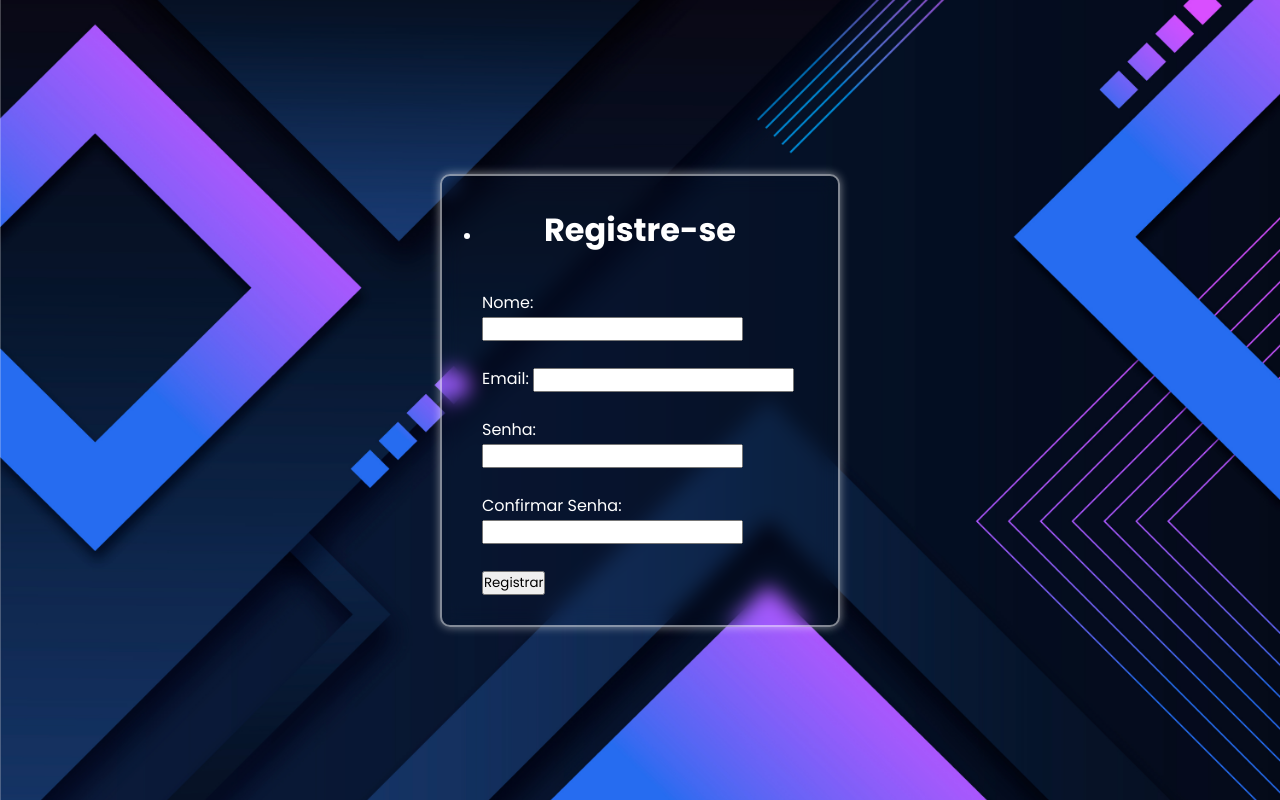
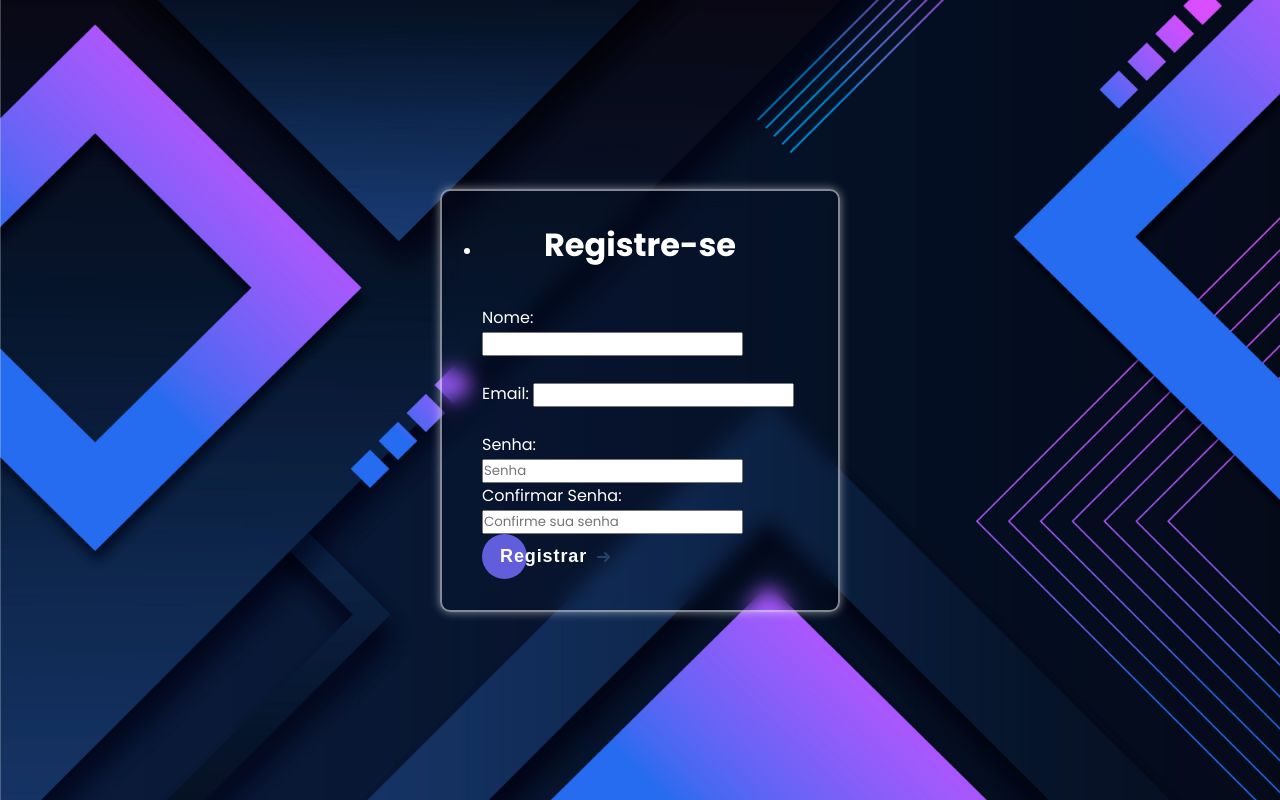
Before and after one commit to alekus2/site, a plain HTML site: page register.html in a window 1280 px wide. Drawn offline with Linux system fonts and the light colour scheme.

Commit message:
main indexs

```diff
--- a/paginas/register.html
+++ b/register.html
@@ -17,10 +17,16 @@
           <label for="email">Email:</label>
           <input type="email" id="email" name="email" required><br><br>
           <label for="senha">Senha:</label>
-          <input type="password" id="senha" name="senha" required><br><br>
+          <input type="password" placeholder="Senha" name="senha" class="input">
           <label for="confirmar-senha">Confirmar Senha:</label>
-          <input type="password" id="confirmar-senha" name="confirmar-senha" required><br><br>
-          <button type="submit">Registrar</button>
+          <input type="confirm-password" placeholder="Confirme sua senha" name="confirmar-senha" class="input">
+          <button class="register" type="submit">
+            <span>Registrar</span>
+            <svg width="15px" height="10px" viewBox="0 0 13 10">
+             <path d="M1,5 L11,5"></path>
+             <polyline points="8 1 12 5 8 9"></polyline>
+            </svg>
+          </button>
         </form>
       </li>
     </ul>
--- a/paginas/styles.css
+++ b/styles.css
@@ -128,3 +128,92 @@ body {
     color: #fff;
     transition: 0.2s;
 }
+.register {
+  position: relative;
+  margin: auto;
+  padding: 12px 18px;
+  transition: all 0.2s ease;
+  border: none;
+  background: none;
+  cursor: pointer;
+}
+
+.register:before {
+  content: "";
+  position: absolute;
+  top: 0;
+  left: 0;
+  display: block;
+  border-radius: 50px;
+  background: #615ddb;
+  width: 45px;
+  height: 45px;
+  transition: all 0.3s ease;
+}
+
+.register span {
+  position: relative;
+  font-family: "Ubuntu", sans-serif;
+  font-size: 18px;
+  font-weight: 700;
+  letter-spacing: 0.05em;
+  color: #fff;
+}
+
+.register svg {
+  position: relative;
+  top: 0;
+  margin-left: 10px;
+  fill: none;
+  stroke-linecap: round;
+  stroke-linejoin: round;
+  stroke: #234567;
+  stroke-width: 2;
+  transform: translateX(-5px);
+  transition: all 0.3s ease;
+}
+
+.register:hover:before {
+  width: 100%;
+  background: #615ddb;
+}
+
+.register:hover svg {
+  transform: translateX(0);
+}
+
+.register:active {
+  transform: scale(0.80);
+}
+
+
+
+.register input {
+  --input-focus: #2d8cf0;
+  --font-color: #323232;
+  --font-color-sub: #666;
+  --bg-color: #fff;
+  --main-color: #323232;
+  width: 200px;
+  height: 40px;
+  border-radius: 5px;
+  border: 2px solid var(--main-color);
+  background-color: var(--bg-color);
+  box-shadow: 4px 4px var(--main-color);
+  font-size: 15px;
+  font-weight: 500;
+  color: var(--font-color);
+  padding: 5px 10px;
+  outline: none;
+  margin-top: 10px;
+  margin-bottom: 10px;
+}
+
+.register input::placeholder {
+  color: var(--font-color-sub);
+  opacity: 0.8;
+}
+
+.register input:focus {
+  border: 2px solid var(--input-focus);
+}
```
Also changed, not shown: img/3422326.jpg (renamed from paginas/img/3422326.jpg), index.html (renamed from paginas/index.html).
